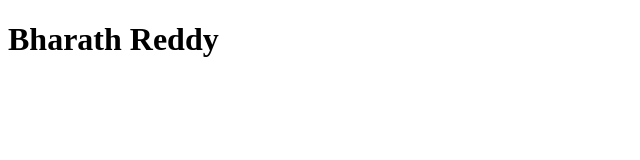
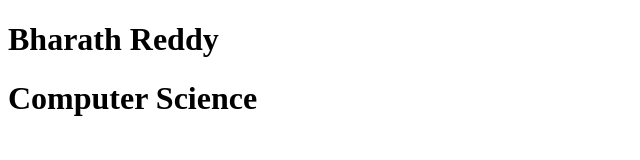
Before and after one commit to bharathboienipalli/FirstProject, a plain HTML site: page FirstProject/index.html in a window 1280 px wide. Shown: the whole page, without its empty margins (0-640 px from the left). Drawn offline with Linux system fonts and the light colour scheme.

Commit message:
Index page Changed

```diff
--- a/FirstProject/index.html
+++ b/FirstProject/index.html
@@ -7,5 +7,6 @@
 </head>
 <body>
     <h1>Bharath Reddy</h1>
+    <h1>Computer Science</h1>
 </body>
 </html>
```
